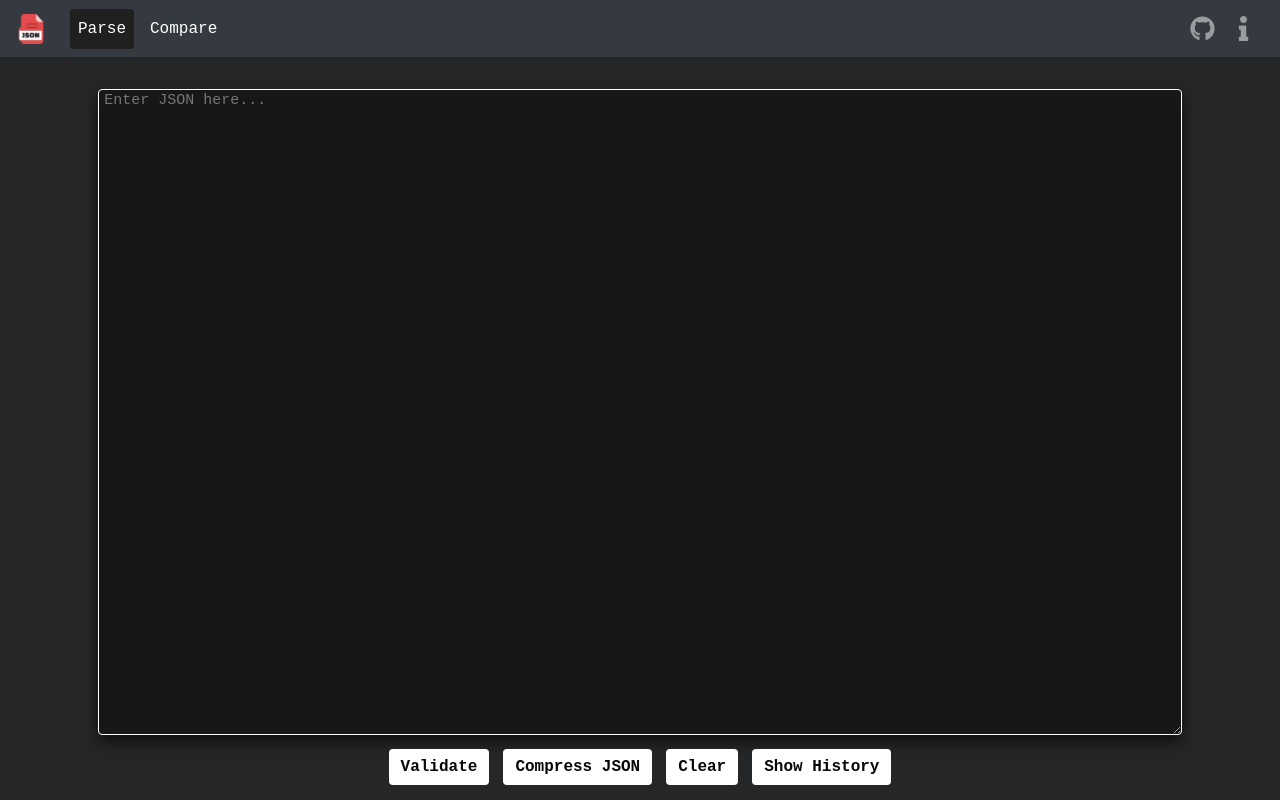
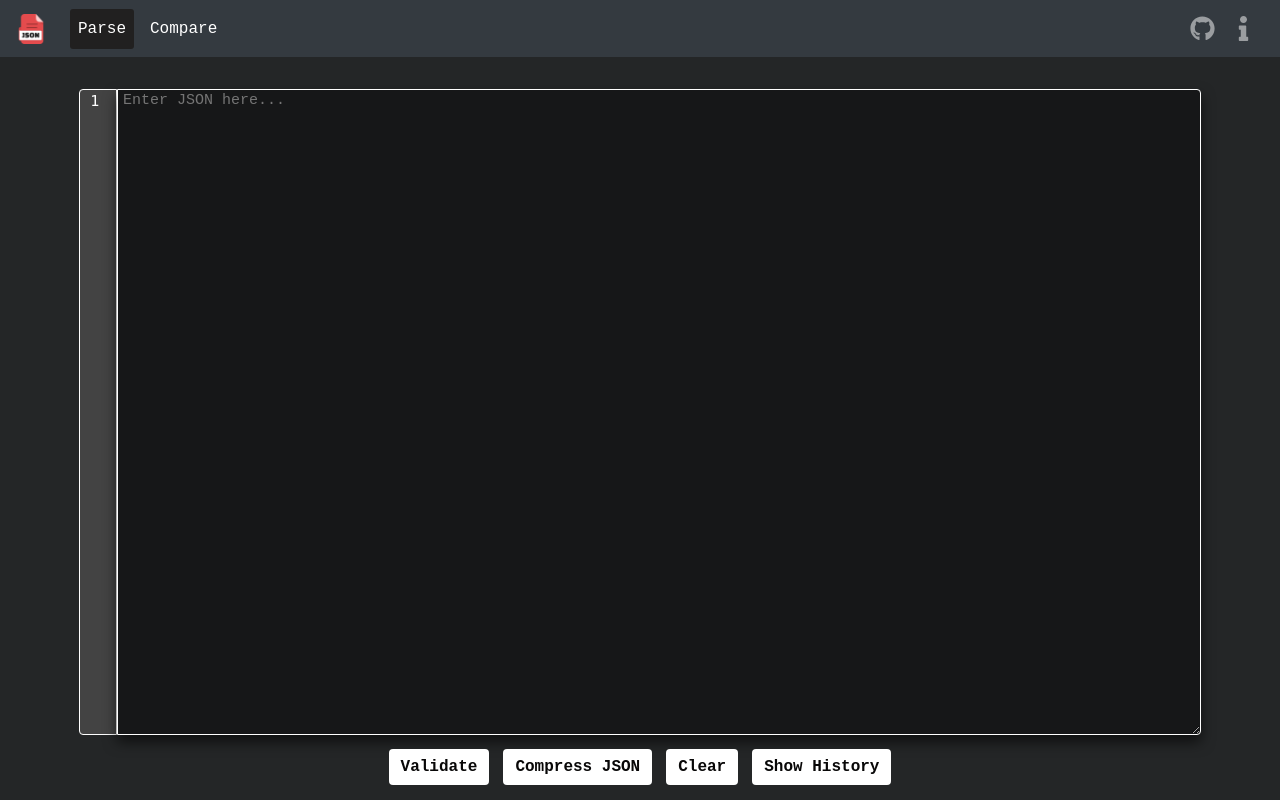
Before and after one commit to Vignan18/json-playground, a React (Create React App) app: page /parse in a window 1280 px wide. Built offline with nearby package versions, Linux system fonts and the light colour scheme.

Commit message:
Implemented line number section for text area.

```diff
--- a/src/components/Parse/Parse.js
+++ b/src/components/Parse/Parse.js
@@ -15,12 +15,15 @@ function Parse() {
     const lineNumbersRef = useRef(null);
 
     useEffect(() => {
+        // Handle initial line numbers calculation
+        updateLineNumbers(jsonInput);
     }, [jsonInput]);
 
     const handleInputChange = (event) => {
-        setJsonInput(event.target.value);
+        const { value } = event.target;
+        setJsonInput(value);
         setError('');
-        updateLineNumbers(event.target.value);
+        updateLineNumbers(value);
     };
 
     const validateJson = () => {
@@ -84,7 +87,7 @@ function Parse() {
 
     const updateHistory = (json) => {
         const newEntry = { json, timestamp: new Date().toLocaleString() };
-        const newHistory = [newEntry, ...history].slice(0, 10); // Keep only the latest 50 entries
+        const newHistory = [newEntry, ...history].slice(0, 10); // Keep only the latest 10 entries
         setHistory(newHistory);
         sessionStorage.setItem('jsonHistory', JSON.stringify(newHistory));
     };
@@ -97,29 +100,32 @@ function Parse() {
         <motion.div
             initial={{ opacity: 0 }}
             animate={{ opacity: 1 }}
-            transition={{ duration: .5 }}
+            transition={{ duration: 0.5 }}
         >
             <div className={`json-wrapper`}>
-                <div className='line-number-container'>
-                    <div className='line-number'></div>
-                </div>
+
                 <div className='textarea-container'>
+                    <div className='line-number-container' ref={lineNumbersRef}>
+                        <pre className='line-numbers'>{lineNumbers}</pre>
+                    </div>
                     <textarea
                         className='json-text-area'
                         ref={textareaRef}
                         value={jsonInput}
                         onChange={handleInputChange}
                         onScroll={handleScroll}
-                        rows="10"
-                        cols="50"
-                        placeholder="Enter JSON here..."
+                        rows='10'
+                        cols='50'
+                        placeholder='Enter JSON here...'
                     />
                 </div>
                 <div className='btn-container'>
                     <Button className='btns-jsontool' onClick={validateJson}>Validate</Button>
                     <Button className='btns-jsontool' onClick={compressJson}>Compress JSON</Button>
                     <Button className='btns-jsontool' onClick={clearJson}>Clear</Button>
-                    <Button className='btns-jsontool' onClick={toggleHistory}>{historyVisible ? 'Hide History' : 'Show History'}</Button>
+                    <Button className='btns-jsontool' onClick={toggleHistory}>
+                        {historyVisible ? 'Hide History' : 'Show History'}
+                    </Button>
                     {jsonInput && (
                         <Button className='btns-jsontool' onClick={copyText}>Copy</Button>
                     )}
@@ -134,7 +140,6 @@ function Parse() {
                 )}
             </div>
         </motion.div>
-
     );
 }
 
--- a/src/components/Parse/parse.css
+++ b/src/components/Parse/parse.css
@@ -36,6 +36,20 @@
     }
 }
 
+.line-number-container {
+    background: #434343;
+    min-width: 3%;
+    display: flex;
+    border: 0.5px solid white;
+    border-radius: 4px 0 0 4px;
+}
+
+.line-numbers {
+    color: white;
+    padding: 0px 10px;
+    font-size: 15px;
+}
+
 .textarea-container {
     display: flex;
     justify-content: center;
@@ -47,12 +61,16 @@
     height: auto;
     width: 86%;
     color: white;
-    border: 1.5px solid white;
-    border-radius: 4px;
+    border: 0.5px solid white;
+    border-radius: 0 4px 4px 0;
     background: #00000063;
     font-size: 15px;
     box-shadow: 0 7px 14px rgb(0 0 0 / 60%);
     padding: 0 5px;
+}
+
+.json-text-area:focus {
+    border: none !important;
 }
 
 .btn-container {
@@ -76,7 +94,3 @@
     transform: scale(1.05);
     color: #080707 !important;
 }
-
-.btn-container .btns-jsontool:hover {
-    background-color: #0065ff78;
-}
```
